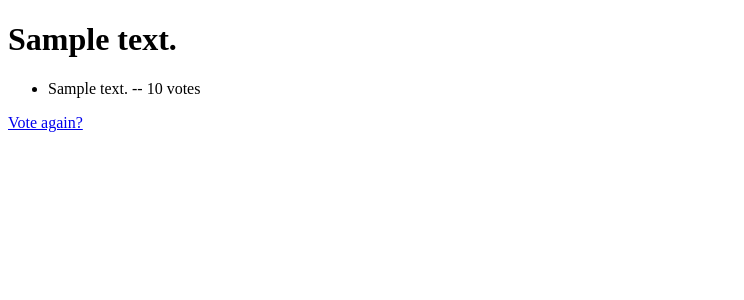
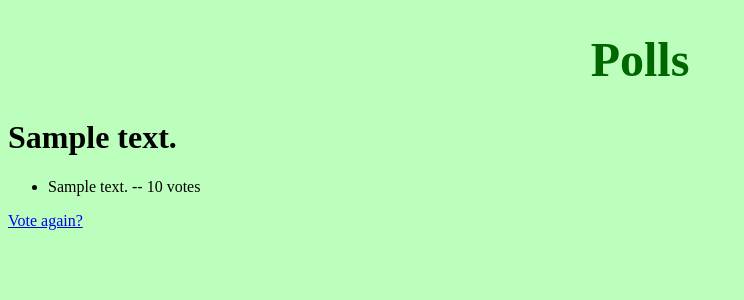
Before and after one commit to jaakkoset/Cyber-security-project, a Django app: template project/polls/templates/polls/results.html in a window 1280 px wide. Shown: the top 300 px of the page, without its empty margins (0-744 px from the left). Run offline with Django 5.2, Linux system fonts and the light colour scheme; the template is opened without the code that fills it: most values are stand-ins (such as "Sample title", 1, 10 or a date in 2020).

Commit message:
Add header title

```diff
--- a/project/polls/management/commands/add_example_data.py
+++ b/project/polls/management/commands/add_example_data.py
@@ -26,7 +26,7 @@ class Command(BaseCommand):
         {"question": "Why?", "choices": ["I don't know", "Huh?"]},
         {"question": "What's up?", "choices": ["Not much", "The sky"]},
         {
-            "question": "There are too many brackets in JavaScript?",
+            "question": "JavaScript uses too many brackets?",
             "choices": ["Yes", "No, but acually yes"],
         },
     ]
--- a/project/polls/static/polls/style.css
+++ b/project/polls/static/polls/style.css
@@ -1,3 +1,13 @@
 body {
-  background: rgb(155, 255, 155);
+  background: rgb(188, 255, 188);
 }
+
+.header {
+  text-align: center;
+  font-size: 3rem;
+}
+
+.header-link {
+  color: rgb(0, 103, 0);
+  text-decoration: none;
+}
--- /dev/null
+++ b/project/polls/templates/polls/header.html
@@ -0,0 +1,7 @@
+<h1 class="header">
+  <a
+    class="header-link"
+    href="{% url 'polls:index' %}"
+    >Polls</a
+  >
+</h1>
--- a/project/polls/templates/polls/index.html
+++ b/project/polls/templates/polls/index.html
@@ -4,13 +4,14 @@
     <meta charset="utf-8" />
     <title>Front page</title>
   </head>
+
   <body>
     {% load static %}
-
     <link
       rel="stylesheet"
       href="{% static 'polls/style.css' %}"
     />
+    {% include "polls/header.html" %}
 
     {% if latest_question_list %}
         <ul>
--- a/project/polls/templates/polls/results.html
+++ b/project/polls/templates/polls/results.html
@@ -5,6 +5,12 @@
     <title>Results page</title>
   </head>
   <body>
+    {% load static %}
+    <link
+      rel="stylesheet"
+      href="{% static 'polls/style.css' %}"
+    />
+    {% include "polls/header.html" %}
     <h1>{{ question.question_text }}</h1>
 
     <ul>
```
Also changed, not shown: project/polls/templates/polls/detail.html (+6 -1 lines), 1 other file. Lines whose indentation alone changed are shown as unchanged.
